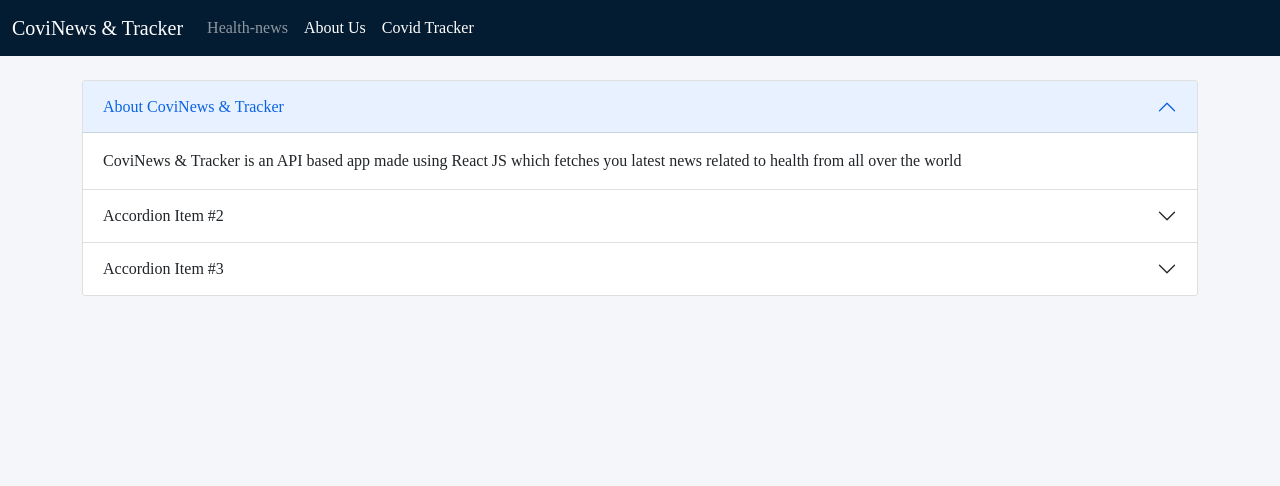
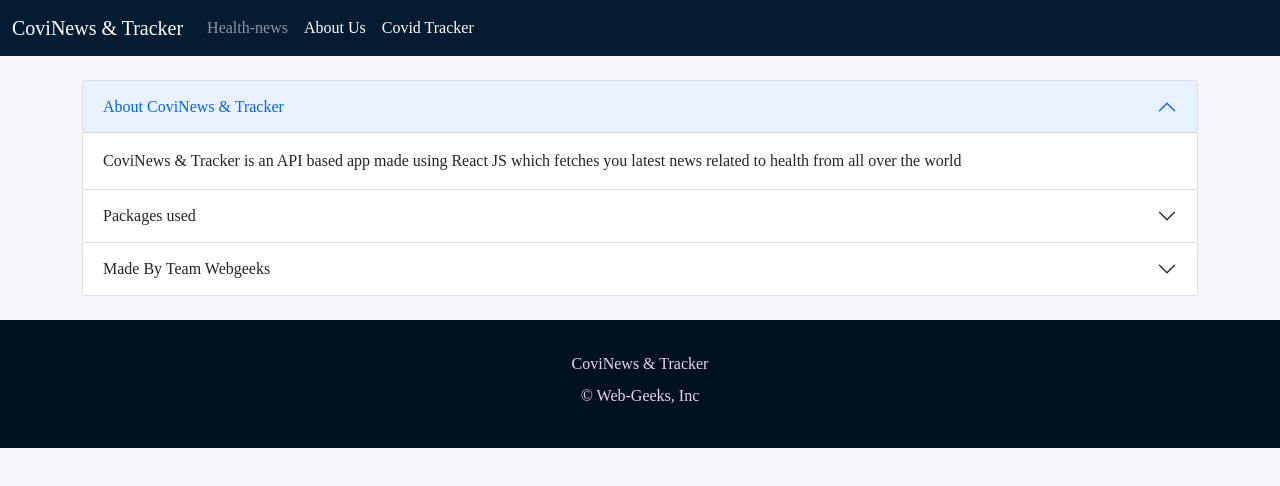
Before and after one commit to Tejas-Sharma2627/iosd-webgeeks, a React (Create React App) app: page /about in a window 1280 px wide. Shown: the top 486 px of the page. Built offline with nearby package versions, Linux system fonts and the light colour scheme.

Commit message:
changes in about page

```diff
--- a/src/components/About.js
+++ b/src/components/About.js
@@ -1,10 +1,11 @@
 import React from 'react'
 import { useEffect } from 'react'
+import Footer from './Footer/Footer'
 const About = () => {
     useEffect(() => {
         document.title = "About us"
     }, [])
-    return (
+    return (<>
         <div className='container my-4'>
             <div className="accordion" id="accordionExample">
   <div className="accordion-item">
@@ -22,29 +23,34 @@
   <div className="accordion-item">
     <h2 className="accordion-header" id="headingTwo">
       <button className="accordion-button collapsed" type="button" data-bs-toggle="collapse" data-bs-target="#collapseTwo" aria-expanded="false" aria-controls="collapseTwo">
-        Accordion Item #2
+        Packages used
       </button>
     </h2>
     <div id="collapseTwo" className="accordion-collapse collapse" aria-labelledby="headingTwo" data-bs-parent="#accordionExample">
       <div className="accordion-body">
-        <strong>This is the second item's accordion body.</strong> It is hidden by default, until the collapse plugin adds the appropriate classes that we use to style each element. These classes control the overall appearance, as well as the showing and hiding via CSS transitions. You can modify any of this with custom CSS or overriding our default variables. It's also worth noting that just about any HTML can go within the <code>.accordion-body</code>, though the transition does limit overflow.
+        <strong>Covid Tracker</strong> Covid tracker is using pacakges, leaflet for Map, Material Ui for styled components, numeral for number formating and react-chartjs2 for the graph.
       </div>
     </div>
   </div>
   <div className="accordion-item">
     <h2 className="accordion-header" id="headingThree">
       <button className="accordion-button collapsed" type="button" data-bs-toggle="collapse" data-bs-target="#collapseThree" aria-expanded="false" aria-controls="collapseThree">
-        Accordion Item #3
+        Made By Team Webgeeks
       </button>
     </h2>
     <div id="collapseThree" className="accordion-collapse collapse" aria-labelledby="headingThree" data-bs-parent="#accordionExample">
       <div className="accordion-body">
-        <strong>This is the third item's accordion body.</strong> It is hidden by default, until the collapse plugin adds the appropriate classes that we use to style each element. These classes control the overall appearance, as well as the showing and hiding via CSS transitions. You can modify any of this with custom CSS or overriding our default variables. It's also worth noting that just about any HTML can go within the <code>.accordion-body</code>, though the transition does limit overflow.
+        <strong>Kshitiz Singh Chauhan<br/>
+        Tejas Sharma <br />
+        Harsh <br />
+        Ritik <br /></strong>
       </div>
     </div>
   </div>
 </div>
+
         </div>
+        <Footer/></>
     )
 }
 
```
